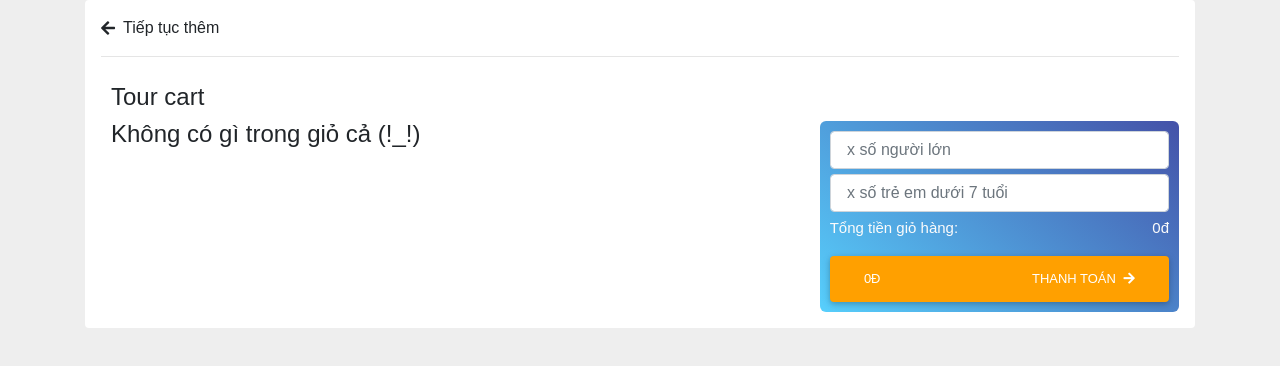
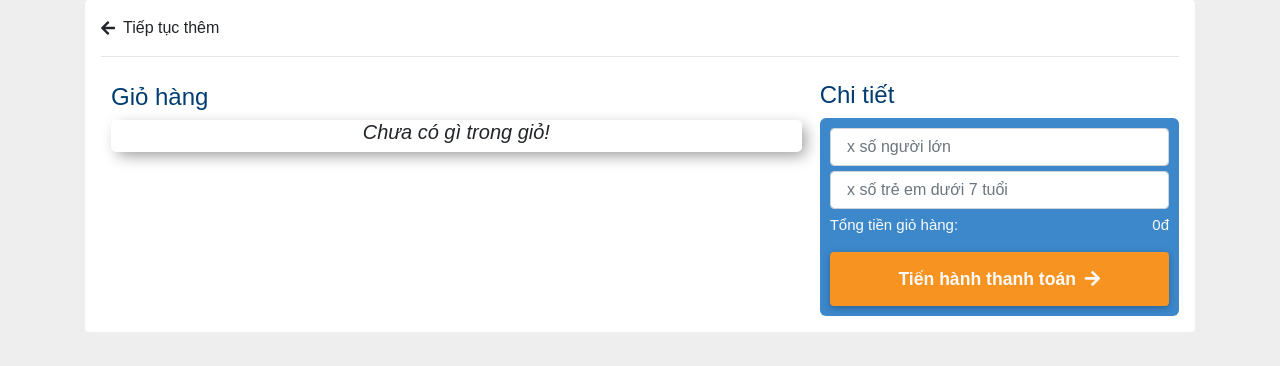
Before and after one commit to tuanbui0509/travel-booking, a React (Create React App) app in the folder airbnb-clone/: page /cart in a window 1280 px wide. Shown: the part 188-554 px from the top of the page. Built offline with nearby package versions, Linux system fonts and the light colour scheme.

Commit message:
css cho trang giỏ hàng

```diff
--- a/airbnb-clone/src/components/CartItem.js
+++ b/airbnb-clone/src/components/CartItem.js
@@ -14,19 +14,20 @@ export const CartItem = ({item, handleDelete, selectedItemId, handleSelection})
 
 
     return (
-        <div className="d-flex justify-content-between align-items-center mt-3 p-2 items rounded flex-wrap bg-light">
+        <>
+        <div className={`d-flex justify-content-between align-items-center m-2 p-2 items rounded mr-1 flex-wrap ${isSelected ? 'bg-tour-selected' : ''}`}>
             <div className="d-flex flex-row flex-1">
                 <img className="rounded image-tour-cart" src={item.tour.image} alt={item.tour.title}/>
                 <div className="ml-2">
                     <span className="font-weight-bold d-block">{item.tour.title}</span>
                     <ul style={{whiteSpace: "nowrap"}} className="ml-1">
                         <li>
-                          <span className="spec">
+                          <span className="spec text-center">
                             <i className="far fa-clock item-icon"></i>Thời gian: {item.tour.time}
                           </span>
                         </li>
                         <li>
-                          <span className="spec">
+                          <span className="spec text-center">
                             <i className="far fa-calendar-alt item-icon"></i>Ngày khởi hành: {item.tour.date}
                           </span>
                         </li>
@@ -46,12 +47,12 @@ export const CartItem = ({item, handleDelete, selectedItemId, handleSelection})
                           </span>
                         </li>
                         <li>
-                          <span className="spec">
+                          <span className="spec text-center">
                             <i className="fas fa-user item-icon"></i>Số người lớn: {item.quantityAdult}
                           </span>
                         </li>
                         <li>
-                          <span className="spec">
+                          <span className="spec text-center">
                             <i className="fas fa-child item-icon "></i>Số trẻ em: {item.quantityChild}
                           </span>
                         </li>
@@ -65,10 +66,11 @@ export const CartItem = ({item, handleDelete, selectedItemId, handleSelection})
                     <i className="far fa-check-circle tick-icon" onClick={handleTick}></i>
                 )}
                 <span className="d-block font-weight-bold ml-3">{formatPrice(item.tour.price)}đ/1</span>
-                <button className="btn-sm btn-outline-light ml-2 remove-btn" onClick={() => handleDelete(item.id)}>
+                <button className={`btn-sm ${isSelected ? "icon-trash-tour-selected" : "btn-outline-white"} ml-2 remove-btn`} onClick={() => handleDelete(item.id)}>
                     <i className="fas fa-trash-alt text-danger fa-lg"></i>
                 </button>
             </div>
         </div>
+    </>
     );
 };
--- a/airbnb-clone/src/pages/Cart.js
+++ b/airbnb-clone/src/pages/Cart.js
@@ -9,9 +9,7 @@ import {removeCart, updateCart} from "../redux/slices/CartsSlice";
 import {clearSelectedTour, setSelectedTour} from "../redux/slices/SelectedTourSlice";
 import Swal from "sweetalert2";
 import {
-    formatPrice,
-    RATE_PRICE_OF_CHILD_WITH_ADULT,
-    RATE_QUANTITY_OF_CHILD_WITH_ADULT,
+    formatPrice, RATE_PRICE_OF_CHILD_WITH_ADULT, RATE_QUANTITY_OF_CHILD_WITH_ADULT,
 } from "../utils/utill";
 import {removeCartTourFromLocal, updateCartTourInLocal} from "../utils/localStorageUtils";
 
@@ -94,7 +92,7 @@ export const Cart = () => {
         if (!selectedTour) {
             Swal.fire({
                 title: "Thông báo",
-                text: "Vui lòng tick chọn tour để chọn số lượng!",
+                text: "Vui lòng tick chọn tour để thay đổi số lượng!",
                 icon: "info",
                 confirmButtonText: "OK",
             });
@@ -160,8 +158,7 @@ export const Cart = () => {
             // nếu lớn hơn mức chênh lệch thì thông báo và set lại giá trị bằng số lượng chỗ còn lại
         // hoặc cũng có thể là đúng theo tỉ lệ
         else if (value > quantityAdult + RATE_QUANTITY_OF_CHILD_WITH_ADULT) {
-            setQuantityChild(quantityAdult + RATE_QUANTITY_OF_CHILD_WITH_ADULT > maxChildren ? maxChildren :
-                quantityAdult + RATE_QUANTITY_OF_CHILD_WITH_ADULT)
+            setQuantityChild(quantityAdult + RATE_QUANTITY_OF_CHILD_WITH_ADULT > maxChildren ? maxChildren : quantityAdult + RATE_QUANTITY_OF_CHILD_WITH_ADULT)
             Swal.fire({
                 title: "Thông báo",
                 text: `Số trẻ em chỉ được lớn hơn ${RATE_QUANTITY_OF_CHILD_WITH_ADULT} người so với người lớn!`,
@@ -192,7 +189,7 @@ export const Cart = () => {
         // cập nhật tour được chọn
         dispatch(clearSelectedTour());
         dispatch(setSelectedTour(cartItems.find((item) => item.id === itemId)));
-        updateCartTourInLocal(itemId, quantityAdult, quantityChild,calculateTourSelected())
+        updateCartTourInLocal(itemId, quantityAdult, quantityChild, calculateTourSelected())
     };
 
 
@@ -213,8 +210,7 @@ export const Cart = () => {
         }
         // chọn lại tour này vào redux
         setSelectedItemId(itemId);
-        dispatch(setSelectedTour(cartItems.find((item) => item.id === itemId)
-        ));
+        dispatch(setSelectedTour(cartItems.find((item) => item.id === itemId)));
     };
 
     // gọi hàm handleQuantityChange khi 1 trong 2 ô nhập thay đổi số lượng
@@ -242,8 +238,8 @@ export const Cart = () => {
                     <div className="row no-gutters">
                         <div className="col-md-8">
                             <div className="product-details mr-2">
-                                <h4 className="mb-0 mb-2">Tour cart</h4>
-                                <div className="overflow-auto overflow-cart">
+                                <h4 className="mb-0 mb-2 item-title-cart">Giỏ hàng</h4>
+                                <div className=" overflow-auto overflow-cart scrollbar">
                                     {cartItems.length > 0 ? (
                                         cartItems.map((item) => (
                                             <CartItem
@@ -255,13 +251,14 @@ export const Cart = () => {
                                             />
                                         ))
                                     ) : (
-                                        <h4> Không có gì trong giỏ cả (!_!)</h4>
+                                        <h5 className="text-center"><i>Chưa có gì trong giỏ!</i></h5>
                                     )}
                                 </div>
                             </div>
                         </div>
-                        <div className="col-md-4">
-                            <div className="payment-info blue-gradient-rgba mt-5">
+                        <div className="col-md-4 mt-2">
+                            <h4 className="mb-0 mb-2 item-title-cart">Chi tiết</h4>
+                            <div className="total-info">
                                 <div className="d-flex justify-content-between information">
                                     <input
                                         type="number"
@@ -295,8 +292,7 @@ export const Cart = () => {
                                     <span>Tổng tiền giỏ hàng:</span>
                                     <span>{formatPrice(calculateTotal())}đ</span>
                                 </div>
-                                {
-                                    selectedTour ? (<>
+                                {selectedTour ? (<>
                                     <div className="d-flex justify-content-between information">
                                         <span>Giá vé cho người lớn:</span>
                                         <span>{formatPrice(selectedTour.tour.price)}đ</span>
@@ -309,16 +305,13 @@ export const Cart = () => {
                                         <span>Tổng tiền tour được chọn:</span>
                                         <span>{formatPrice(calculateTourSelected())}đ</span>
                                     </div>
-                                        </>)
-                                        : ""
-                                }
+                                </>) : ""}
                                 <Link className="text-reset me-3" to={`/checkout?total=${calculateTourSelected()}`}>
                                     <button
-                                        className="btn btn-amber btn-block d-flex justify-content-between mt-3 rounded"
+                                        className="btn btn-begin-checkout btn-block d-flex justify-content-center mt-3 rounded"
                                         type="button">
-                                        <span>{formatPrice(calculateTourSelected())}đ</span>
                                         <span>
-                                          Thanh toán <i className="fas fa-arrow-right ml-1"></i>
+                                          Tiến hành thanh toán <i className="fas fa-arrow-right ml-1"></i>
                                         </span>
                                     </button>
                                 </Link>
@@ -328,6 +321,5 @@ export const Cart = () => {
                 </div>
             </div>
             <Footer/>
-        </>
-    );
+        </>);
 };
--- a/airbnb-clone/src/styles/cart.scss
+++ b/airbnb-clone/src/styles/cart.scss
@@ -1,13 +1,34 @@
-.payment-info {
+@import './root.scss';
+
+/* Định dạng thanh trượt */
+.scrollbar::-webkit-scrollbar {
+  width: 6px; /* Chiều rộng thanh trượt */
+  height: 6px;
+}
+
+/* Định dạng cục nút thanh trượt */
+.scrollbar::-webkit-scrollbar-thumb {
+  background-color: $color-blue_second; /* Màu sắc của thanh trượt */
+  border-radius: 5px; /* Độ cong góc của thanh trượt */
+}
+
+/* Định dạng nền thanh trượt */
+.scrollbar::-webkit-scrollbar-track {
+  background-color: #f1f1f1; /* Màu sắc của nền thanh trượt */
+}
+
+
+.total-info {
   padding: 10px;
   border-radius: 6px;
   color: #fbfbfb;
   font-weight: bold;
+  background-color: $color-blue_second;
 
   .information {
     & span {
       font-size: 15px;
-      font-weight: 500;
+      font-weight: $fw-md;
     }
 
     & + .information {
@@ -54,10 +75,6 @@ body {
   box-shadow: 5px 5px 15px -2px rgba(0, 0, 0, 0.42);
 }
 
-.type {
-  font-weight: 400;
-  font-size: 15px;
-}
 
 label.radio {
   cursor: pointer;
@@ -87,29 +104,9 @@ label.radio {
   }
 }
 
-.credit-inputs {
-  background: #3b71ca;
-  color: #fbfbfb !important;
-  border-color: #fbfbfb;
-
-  &::placeholder {
-    color: #fff;
-    font-size: 13px;
-  }
-
-  &:focus {
-    border-color: #fbfbfb;
-    background-color: #3b71ca;
-  }
-}
-
-.credit-card-label {
-  font-size: 15px;
-  font-weight: 300;
-}
 
 .items {
-  box-shadow: 5px 5px 4px -1px rgba(0, 0, 0, 0.25);
+  box-shadow: 0px 0px 4px -1px rgba(0, 0, 0, 0.25);
 }
 
 .spec {
@@ -134,20 +131,31 @@ ul {
 .item-icon {
   padding-right: 0.7rem;
   min-width: 25px;
+  color: $color-blue_global;
 }
 
 .item-icon-fas {
   padding-right: 0.3rem;
   min-width: 25px;
+  color: $color-blue_global;
 }
 
 .tick-icon-selected {
   font-size: 1.4rem;
-  color: green;
+  color: $color-blue_global;
+  cursor: pointer;
+}
+.bg-tour-selected{
+  background-color: #edf7ff;
+}
+.icon-trash-tour-selected{
+  border: 1px solid #edf7ff;
+  background-color: #edf7ff;
 }
 
 .far.fa-check-circle {
   font-size: 1.4rem;
+  cursor: pointer;
 }
 
 .btn-rounded-minus {
@@ -163,8 +171,26 @@ ul {
   padding:0.1rem .7rem !important;
 }
 .overflow-cart{
-  max-height: 26rem;
+  max-height: 28rem;
+  box-shadow: 5px 5px 15px -2px rgba(0, 0, 0, 0.42);
+  border-radius: 5px;
 }
 .remove-btn:focus {
   outline: none;
 }
+.btn-begin-checkout{
+  background-color: $color-orange;
+  font-size: 1.1rem ;
+  font-weight: 700;
+  text-transform: none;
+}
+.btn-begin-checkout:hover{
+  color: $color-while;
+  opacity: 0.8;
+}
+.remove-btn:hover{
+  opacity: 0.6;
+}
+.item-title-cart{
+  color: $color-blue_global;
+}
--- a/airbnb-clone/src/styles/root.scss
+++ b/airbnb-clone/src/styles/root.scss
@@ -1,4 +1,5 @@
 $color-blue_global: #003c71;
+$color-blue_second: #3c88cb;
 $color-while: #fff;
 $color-black: #000;
 $color-red: #F79321;
```
Lines whose indentation alone changed are shown as unchanged.
